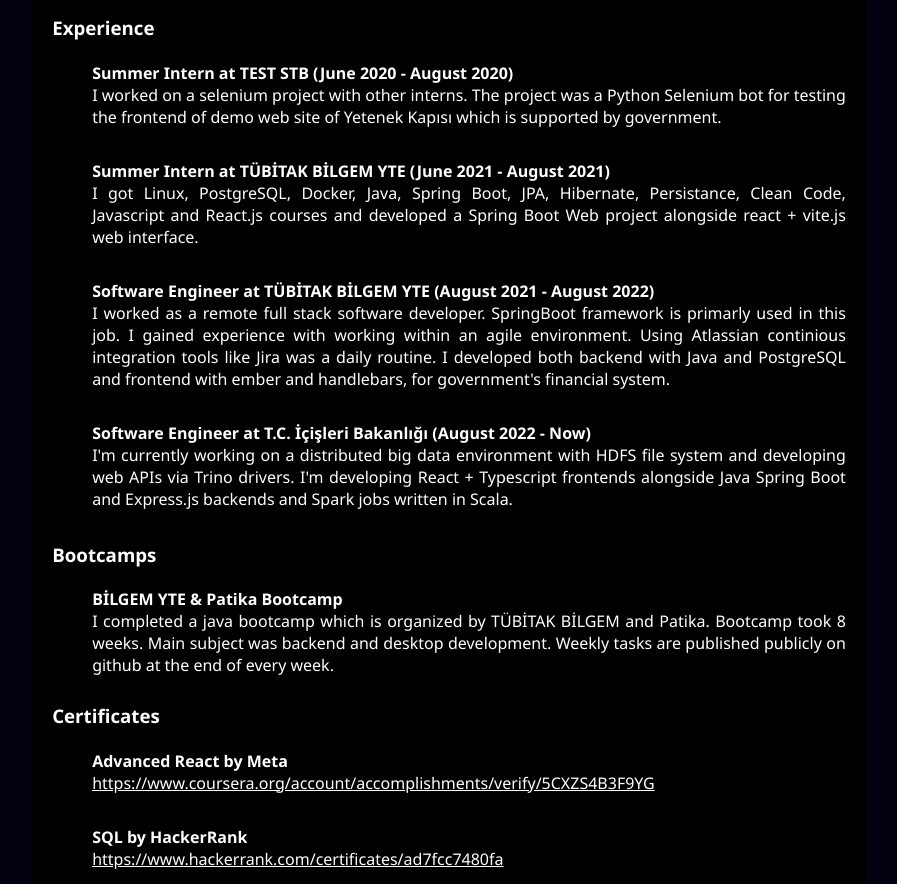
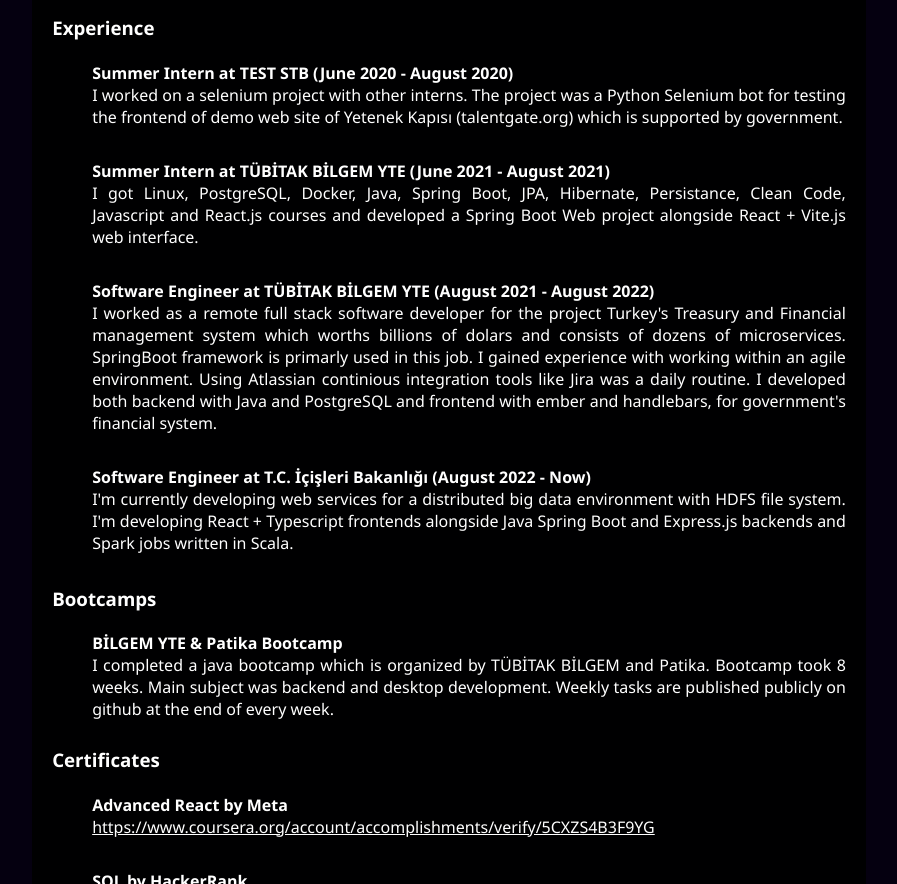
Before and after one commit to ufukbakan/cv, a plain HTML site: page index.html in a window 1280 px wide. Shown: the part 883-1767 px from the top of the page, without its empty margins (191-1088 px from the left). Drawn offline with Linux system fonts and the light colour scheme.

Commit message:
update experience

```diff
--- a/index.html
+++ b/index.html
@@ -89,7 +89,7 @@
                 <ul class="no-indent no-bullet education-list">
                     <li>Macit Zeren Science High School</li><span class="graduation-points">92 / 100</span><br>
                     <li>Gazi University Computer Science <br />(Faculty of Engineering)</li><span
-                        class="graduation-points">3.79 / 4.00 <br/> 🥉 Third place</span>
+                        class="graduation-points">3.79 / 4.00 <br /> 🥉 Third place</span>
                 </ul>
             </div>
             <div class="auto-divided-grid">
@@ -168,27 +168,29 @@
             <li>
                 <h4>Summer Intern at TEST STB (June 2020 - August 2020)</h4>
                 <p>I worked on a selenium project with other interns. The project was a Python Selenium bot for testing
-                    the frontend of demo web site of Yetenek Kapısı which is supported by government.</p>
+                    the frontend of demo web site of Yetenek Kapısı (talentgate.org) which is supported by government.</p>
             </li>
             <li>
                 <h4>Summer Intern at TÜBİTAK BİLGEM YTE (June 2021 - August 2021)</h4>
                 <p>I got Linux, PostgreSQL, Docker, Java, Spring Boot, JPA, Hibernate, Persistance, Clean Code,
-                    Javascript and React.js courses and developed a Spring Boot Web project alongside react + vite.js
+                    Javascript and React.js courses and developed a Spring Boot Web project alongside React + Vite.js
                     web interface.
                 </p>
             </li>
             <li>
                 <h4>Software Engineer at TÜBİTAK BİLGEM YTE (August 2021 - August 2022)</h4>
-                <p>I worked as a remote full stack software developer. SpringBoot framework is primarly used in this
-                    job. I gained experience with working within an agile environment. Using Atlassian continious
-                    integration tools like Jira was a daily routine. I developed both backend with Java and PostgreSQL
-                    and frontend with ember and handlebars, for government's financial system. </p>
+                <p>I worked as a remote full stack software developer for the project Turkey's Treasury and Financial
+                    management system which worths billions of dolars and consists of dozens of microservices.
+                    SpringBoot framework is primarly used in this job. I gained experience with working within an agile
+                    environment. Using Atlassian continious integration tools like Jira was a daily routine. I developed
+                    both backend with Java and PostgreSQL and frontend with ember and handlebars, for government's
+                    financial system. </p>
             </li>
             <li>
                 <h4>Software Engineer at T.C. İçişleri Bakanlığı (August 2022 - Now)</h4>
-                <p>I'm currently working on a distributed big data environment with HDFS file system and developing web
-                    APIs via Trino drivers. I'm developing React + Typescript frontends alongside Java Spring Boot and
-                    Express.js backends and Spark jobs written in Scala.</p>
+                <p>I'm currently developing web services for a distributed big data environment with HDFS file system.
+                    I'm developing React + Typescript frontends alongside Java Spring Boot and Express.js backends and
+                    Spark jobs written in Scala.</p>
             </li>
         </ul>
         <h3>Bootcamps</h3>
```
